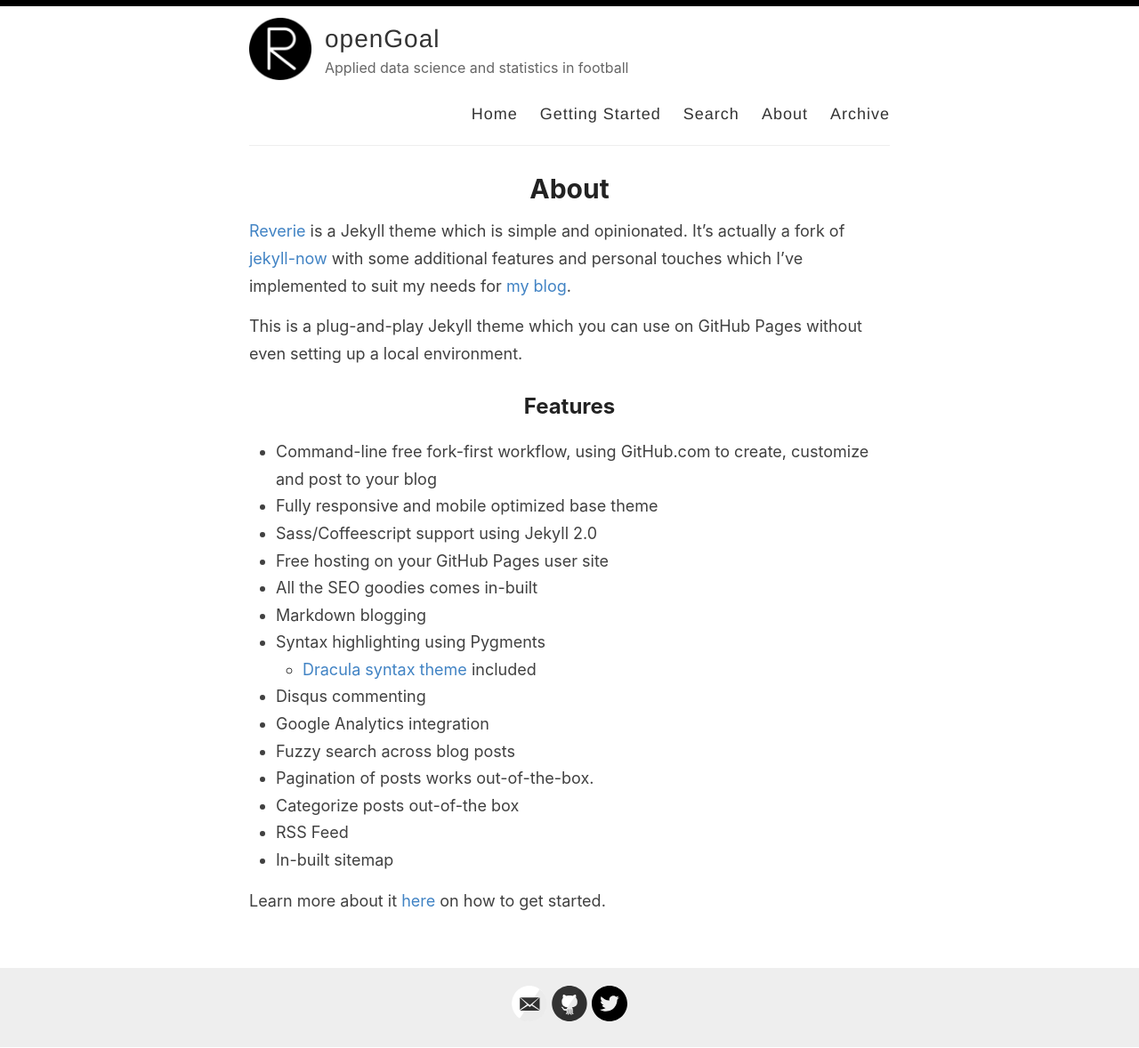
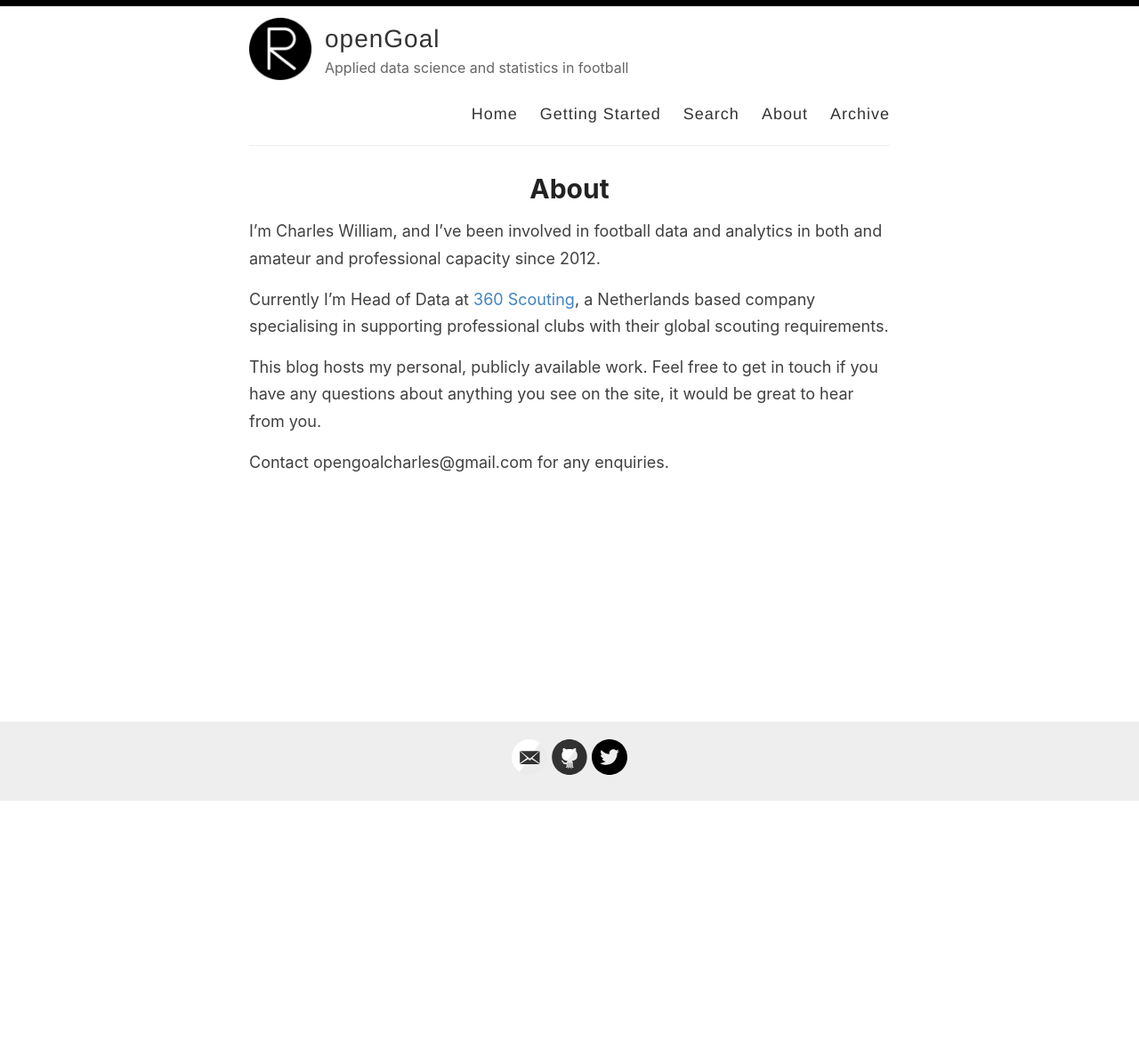
Before and after one commit to opengoalapp/opengoalapp.github.io, a Jekyll site: the page built from _pages/about.md, in a window 1280 px wide. Shown: the whole page at 89% size. Built offline with Jekyll 4.4.1, drawn with Linux system fonts in a browser that asks for light colours; after the commit the page ends 901 px from its top, so only the background shows below that.

Commit message:
Update about.md

```diff
--- a/_pages/about.md
+++ b/_pages/about.md
@@ -4,26 +4,10 @@ title: About
 permalink: /about/
 ---
 
-[Reverie](https://github.com/amitmerchant1990/reverie) is a Jekyll theme which is simple and opinionated. It's actually a fork of [jekyll-now](https://github.com/barryclark/jekyll-now) with some additional features and personal touches which I've implemented to suit my needs for [my blog](https://www.amitmerchant.com).
+I'm Charles William, and I've been involved in football data and analytics in both and amateur and professional capacity since 2012.
 
-This is a plug-and-play Jekyll theme which you can use on GitHub Pages without even setting up a local environment.
+Currently I'm Head of Data at [360 Scouting](https://360-scouting.com/), a Netherlands based company specialising in supporting professional clubs with their global scouting requirements.
 
-## Features
+This blog hosts my personal, publicly available work. Feel free to get in touch if you have any questions about anything you see on the site, it would be great to hear from you.
 
-- Command-line free fork-first workflow, using GitHub.com to create, customize and post to your blog
-- Fully responsive and mobile optimized base theme
-- Sass/Coffeescript support using Jekyll 2.0
-- Free hosting on your GitHub Pages user site
-- All the SEO goodies comes in-built
-- Markdown blogging
-- Syntax highlighting using Pygments
-    - [Dracula syntax theme](https://draculatheme.com/) included
-- Disqus commenting
-- Google Analytics integration
-- Fuzzy search across blog posts
-- Pagination of posts works out-of-the-box.
-- Categorize posts out-of-the box
-- RSS Feed
-- In-built sitemap
-
-Learn more about it [here](https://github.com/amitmerchant1990/reverie) on how to get started.
+Contact opengoalcharles@gmail.com for any enquiries.
```
